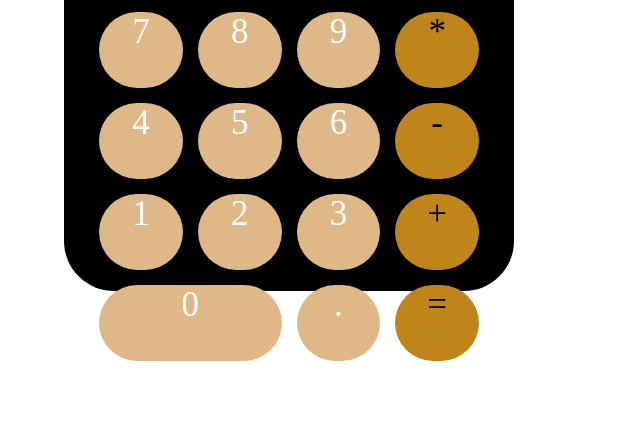
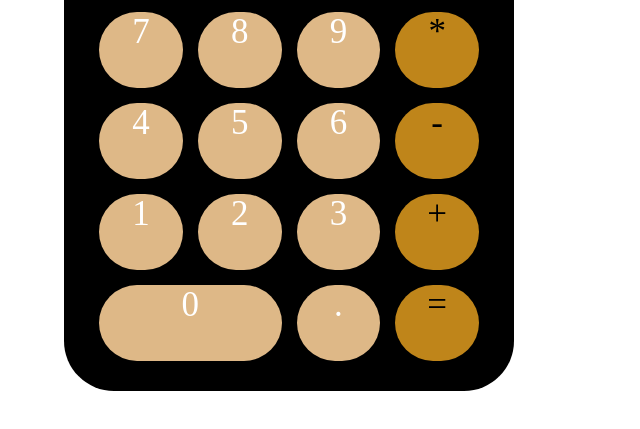
Before and after one commit to Tessy22/calc, a plain HTML site: page index.html in a window 1280 px wide. Shown: the part 387-816 px from the top of the page, without its empty margins (0-640 px from the left). Drawn offline with Linux system fonts and the light colour scheme.

Commit message:
first commit

```diff
--- a/style.css
+++ b/style.css
@@ -13,7 +13,7 @@ padding: 40px;
     background-color:black;
     max-width: 450px;
     width: auto;
-    height: 580px;
+   min-height: 580px;
     border-radius: 50px;
     padding:20px 25px;
     color: white;
```
